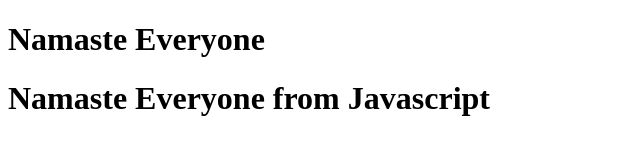
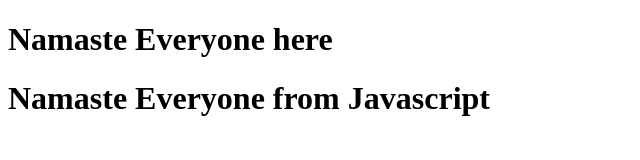
Before and after one commit to sanguinechris/lecture1, a plain HTML site: page index.html in a window 1280 px wide. Shown: the whole page, without its empty margins (0-640 px from the left). Drawn offline with Linux system fonts and the light colour scheme.

Commit message:
added something

```diff
--- a/index.html
+++ b/index.html
@@ -8,7 +8,7 @@
 </head>
 <body>
     <div id="root">
-        <h1>Namaste Everyone</h1>
+        <h1>Namaste Everyone here</h1>
     </div>
 </body>
 <script>
```
